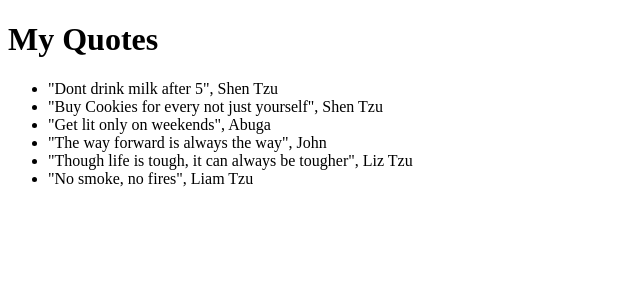
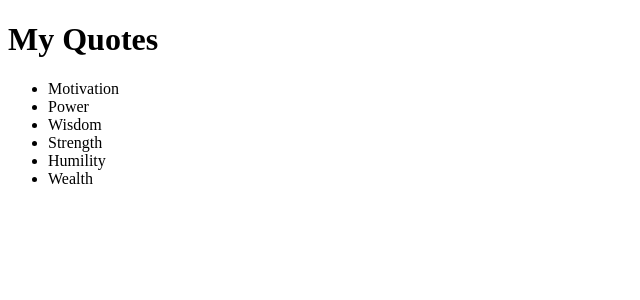
Before and after one commit to AbugaAroni/AngularIP1, an Angular app: page / in a window 1280 px wide. Shown: the top 300 px of the page, without its empty margins (0-640 px from the left). Built offline with nearby package versions, Linux system fonts and the light colour scheme.

Commit message:
add more attributes to the quotes class

```diff
--- a/src/app/app.component.html
+++ b/src/app/app.component.html
@@ -1,8 +1 @@
-<div>
-  <h1>My Quotes</h1>
-  <ul>
-      <li *ngFor='let quote of quotes'>
-        "{{quote.description}}", {{quote.author}}
-      </li>
-  </ul>
-</div>
+<app-quotes></app-quotes>
--- a/src/app/app.component.ts
+++ b/src/app/app.component.ts
@@ -7,13 +7,6 @@ import { Quotes } from './quotes';
   styleUrls: ['./app.component.css']
 })
 export class AppComponent {
-  quotes:Quotes[] = [
-     {id:1,description:'Dont drink milk after 5', author: 'Shen Tzu'},
-     {id:2,description:'Buy Cookies  for every not just yourself', author: 'Shen Tzu'},
-     {id:3,description:'Get lit only on weekends', author: 'Abuga'},
-     {id:4,description:'The way forward is always the way', author: 'John'},
-     {id:5,description:'Though life is tough, it can always be tougher', author: 'Liz Tzu'},
-     {id:6,description:'No smoke, no fires', author: 'Liam Tzu'},
-   ];
+
 
 }
--- a/src/app/quotes.ts
+++ b/src/app/quotes.ts
@@ -1,5 +1,9 @@
 export class Quotes {
   id: number;
+  name: string;
   description: string;
   author: string;
+  submitter: string;
+  upvote: number;
+  downvote: number;
 }
--- a/src/app/quotes/quotes.component.html
+++ b/src/app/quotes/quotes.component.html
@@ -1 +1,8 @@
-<p>quotes works!</p>
+<div>
+  <h1>My Quotes</h1>
+  <ul>
+      <li *ngFor='let quote of quotes'>
+        {{quote.name}}
+      </li>
+  </ul>
+</div>
--- a/src/app/quotes/quotes.component.ts
+++ b/src/app/quotes/quotes.component.ts
@@ -1,4 +1,5 @@
 import { Component, OnInit } from '@angular/core';
+import { Quotes } from '../quotes';
 
 @Component({
   selector: 'app-quotes',
@@ -7,9 +8,18 @@ import { Component, OnInit } from '@angular/core';
 })
 export class QuotesComponent implements OnInit {
 
+  quotes:Quotes[] = [
+     {id:1,name: 'Motivation', description:'Dont drink milk after 5', author: 'Shen Tzu', submitter:'Abuga', upvote:0, downvote:0},
+     {id:2,name: 'Power', description:'Buy Cookies  for every not just yourself', author: 'Shen Tzu', submitter:'Abuga', upvote:0, downvote:0},
+     {id:3,name: 'Wisdom', description:'Get lit only on weekends', author: 'Abuga', submitter:'Abuga', upvote:0, downvote:0},
+     {id:4,name: 'Strength', description:'The way forward is always the way', author: 'John', submitter:'Abuga', upvote:0, downvote:0},
+     {id:5,name: 'Humility', description:'Though life is tough, it can always be tougher', author: 'Liz Tzu', submitter:'Abuga', upvote:0, downvote:0},
+     {id:6,name: 'Wealth', description:'No smoke, no fires', author: 'Liam Tzu', submitter:'Abuga', upvote:0, downvote:0},
+   ];
+
   constructor() { }
 
-  ngOnInit(): void {
+  ngOnInit() {
   }
 
 }
```
